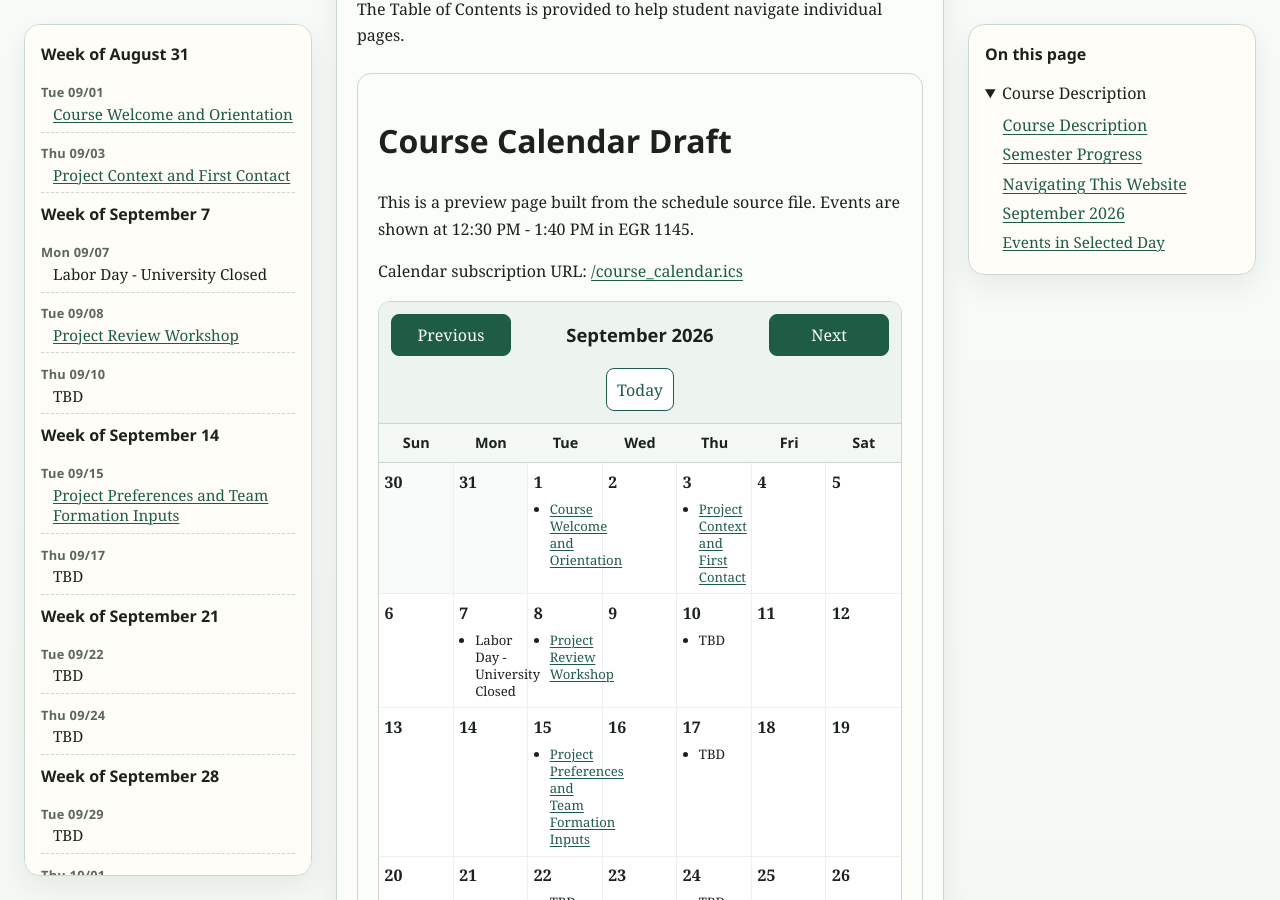
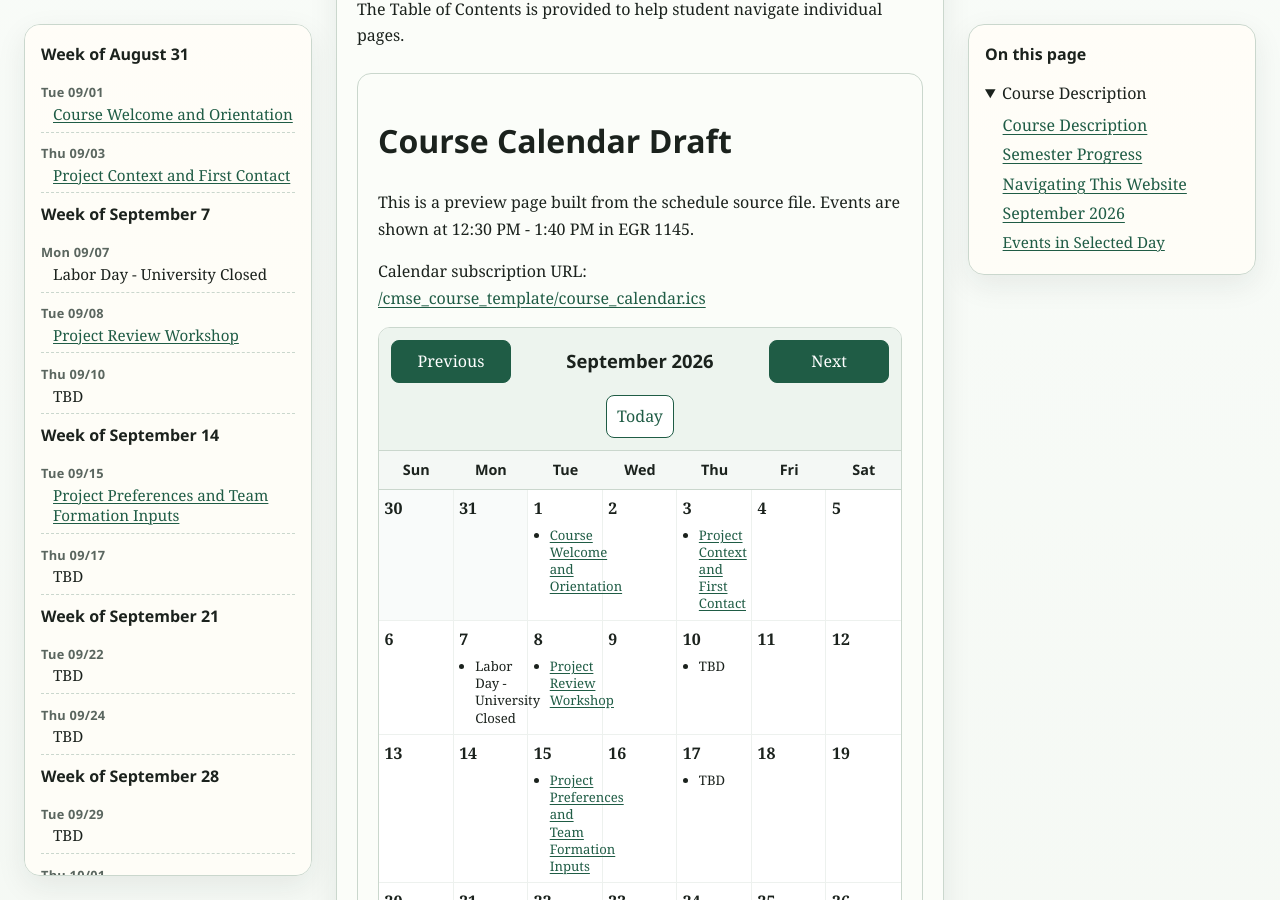
Before and after one commit to colbrydi/cmse_course_template, a Jekyll site: the page built from index.md, in a window 1280 px wide and 900 px high, scrolled down 969 px. Built offline with Jekyll 4.4.1, drawn with Linux system fonts in a browser that asks for light colours.

Commit message:
Fixing config

```diff
--- a/_config.yml
+++ b/_config.yml
@@ -2,7 +2,7 @@
 title: "MSU Course Website"
 description: "Reusable schedule-first course website template."
 logo: /assets/img/MSU.png
-baseurl: ""
+baseurl: /cmse_course_template/
 permalink: /:year/:month/:day/:title
 exclude:
   - envs/
```
